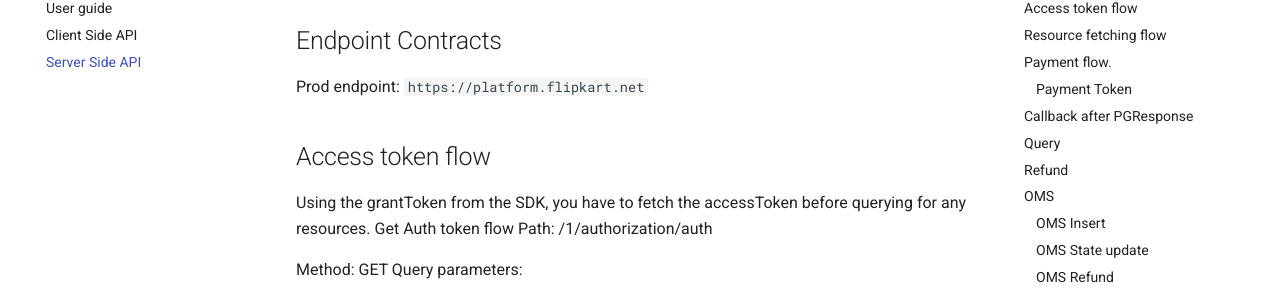
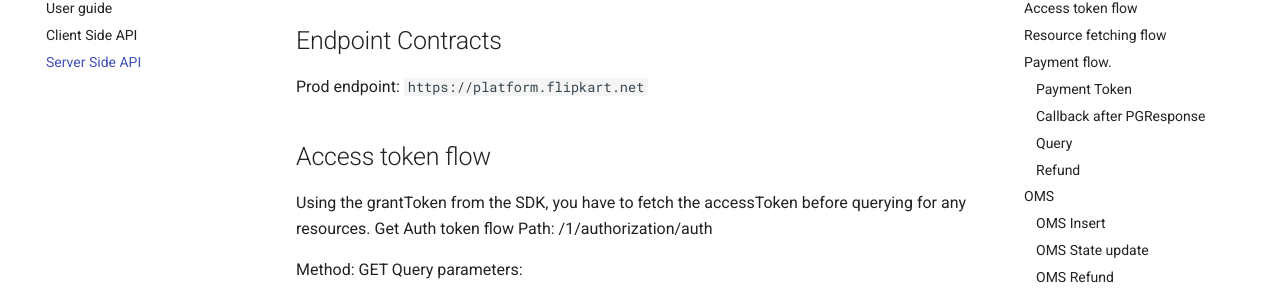
Before and after one commit to flipkart-incubator/ultra-docs, an MkDocs documentation site: the page built from docs/backend.md, in a window 1280 px wide and 900 px high. Shown: the part 157-453 px from the top of the window. Built offline with MkDocs 1.6.1 and Material for MkDocs 9.7.7, drawn with Linux system fonts in a browser that asks for light colours; old or Windows-style settings are respelled for this version of MkDocs.

```diff
--- a/docs/backend.md
+++ b/docs/backend.md
@@ -134,7 +134,7 @@ Sample Request
   }
 }
 
-##Callback after PGResponse
+###Callback after PGResponse
 
 Request (will be sent as form parameters)
 
@@ -193,7 +193,7 @@ transaction_status=""&account_type=""&pg_trackid=""&merchant_adjustments=[ {'off
 
 
 
-##Query
+###Query
 Path: 1/payment/query
 
 Method: POST
@@ -311,7 +311,7 @@ Sample Request
   "paymentTransactionId": "PZT1712211056FQM0400"
 }
 
-##Refund
+###Refund
 Path: 1/payment/query
 
 Method: POST
```
